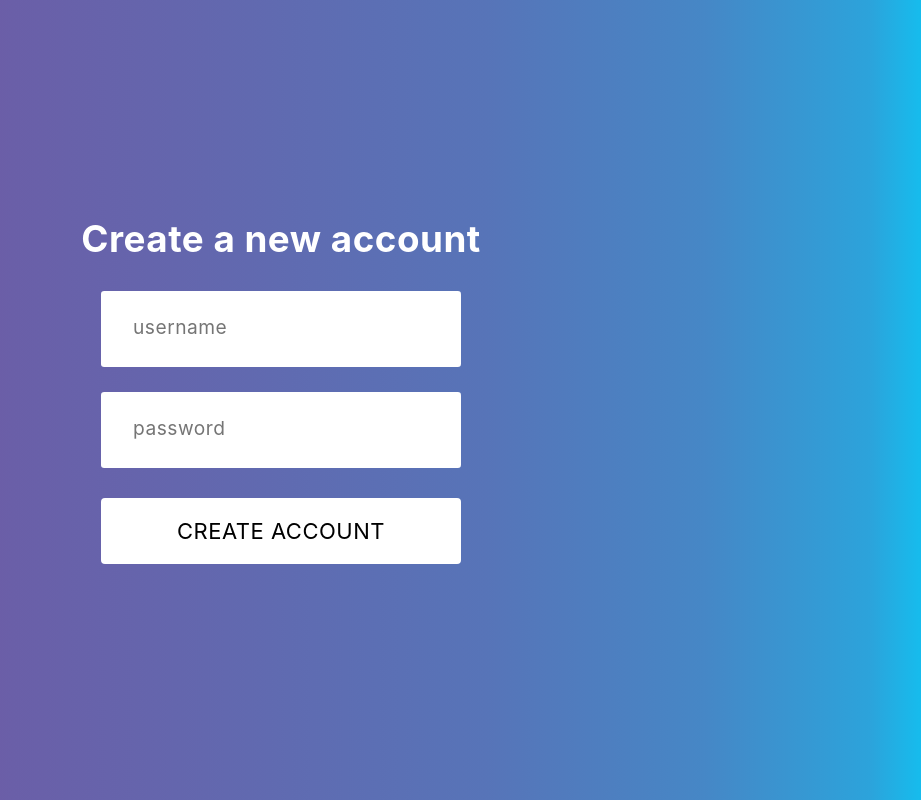
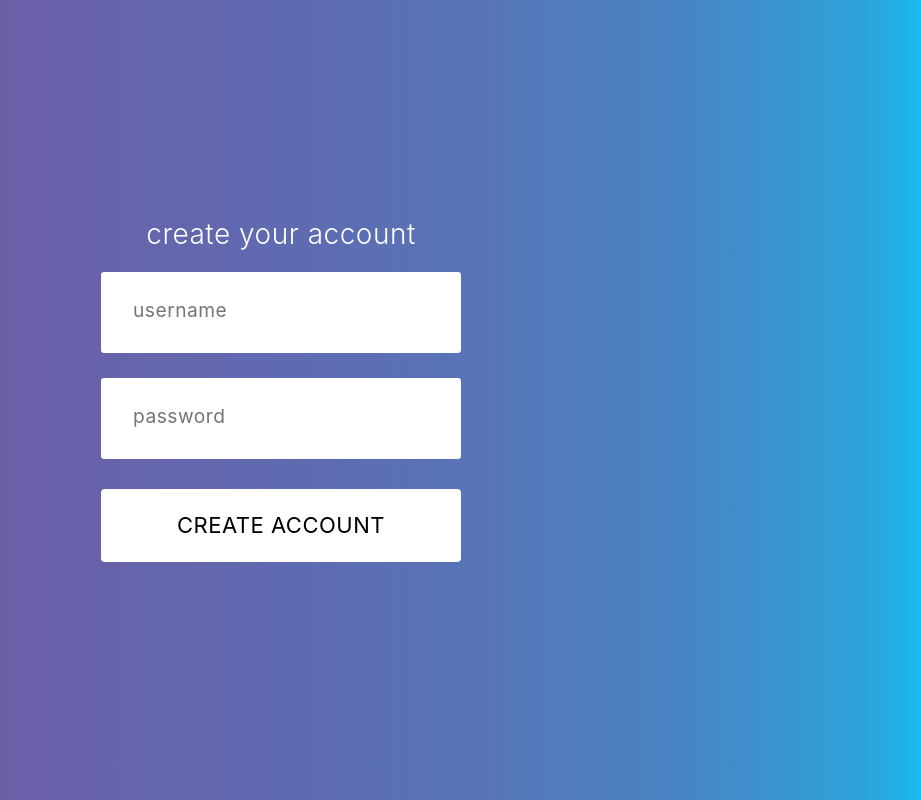
Before and after one commit to amagsid/chat-app, a React (Create React App) app: page /signup in a window 1280 px wide. Shown: the whole page, without its empty margins (359-1280 px from the left). Built offline with nearby package versions, Linux system fonts and the light colour scheme.

Commit message:
added navbar and logout functionality

```diff
--- a/package.json
+++ b/package.json
@@ -8,8 +8,10 @@
     "@testing-library/react": "^11.2.7",
     "@testing-library/user-event": "^12.8.3",
     "axios": "^0.21.1",
+    "bootstrap": "^5.0.2",
     "kill-port": "^1.6.1",
     "react": "^17.0.2",
+    "react-bootstrap": "^2.0.0-beta.4",
     "react-chat-engine": "^1.10.14",
     "react-dom": "^17.0.2",
     "react-icons": "^4.2.0",
--- a/src/App.css
+++ b/src/App.css
@@ -4,7 +4,10 @@
       Helvetica Neue, Arial, Noto Sans, sans-serif, Apple Color Emoji,
       Segoe UI Emoji, Segoe UI Symbol, Noto Color Emoji;
     letter-spacing: 0.5px;
+
+
   }
+
 
   .ce-chat-list {
     background-color: rgb(240, 240, 240) !important;
@@ -78,21 +81,24 @@
   }
 
   .chat-title-container {
-    width: calc(100% - 36px);
+    font-size: 16px;
+    width: 100%;
     padding: 18px;
     text-align: center;
+    background-color: rgb(247, 247, 247);
+    border-radius: 50px;
   }
 
   .chat-title {
     color: #7554a0;
     font-weight: 800;
-    font-size: 24px;
+    font-size: 1.5rem;
   }
 
   .chat-subtitle {
     color: #7554a0;
     font-weight: 600;
-    font-size: 12px;
+    font-size: .5rem;
     padding-top: 4px;
   }
 
@@ -334,3 +340,15 @@
     display: flex;
     align-items: center;
   }
+
+  .account-title{
+    width:100%;
+    padding-bottom: 20px;
+ margin: 0 auto;
+ text-align: center;
+    font-size: 1.75rem;
+    font-weight: 300;
+    color: white;
+
+
+  }
--- a/src/App.js
+++ b/src/App.js
@@ -1,14 +1,19 @@
+import './App.css';
+import 'bootstrap/dist/css/bootstrap.min.css';
 import { ChatEngine } from 'react-chat-engine';
 import ChatFeed from './components/ChatFeed';
+import ChatHeader from './components/ChatHeader';
 import LoginForm from './components/LoginForm';
-import './App.css';
+import SignUp from './screens/SignUp';
+import ChatSettingsTop from './components/ChatSettingsTop';
+
 
 import {
     BrowserRouter as Router,
     Switch,
     Route,
   } from "react-router-dom";
-import SignUp from './screens/SignUp';
+
 
 const App = () => {
 
@@ -25,6 +30,8 @@ const App = () => {
       userName={localStorage.getItem('username')}
       userSecret={localStorage.getItem('password')}
       renderChatFeed={(chatAppProps) =>  <ChatFeed {...chatAppProps} />}
+      renderChatHeader={(chat) => <ChatHeader chat={chat}/> }
+      renderChatSettingsTop={(creds, chat) => <ChatSettingsTop creds={creds} chat={chat}/>}
       onNewMessage={() => new Audio('https://chat-engine-assets.s3.amazonaws.com/click.mp3').play()}/>
 
     </Switch>
--- a/src/components/ChatFeed.jsx
+++ b/src/components/ChatFeed.jsx
@@ -48,12 +48,7 @@ const ChatFeed = (props) => {
     });
   };
 
-  const signOut = () => {
-    localStorage.setItem('username', '');
-    localStorage.setItem('password', '');
 
-    window.location.reload();
-  }
 
   const activeUsersNumber = chat?.people.length
   const onlineArr = []
@@ -64,22 +59,22 @@ const ChatFeed = (props) => {
       {chat ? (
          <div className="chat-feed">
 
-         <button onClick={signOut}>logout</button>
+
          <div className="chat-title-container">
 
          <div className="chat-title">{chat?.title}</div>
          <div className="chat-subtitle">
-           <h3> {activeUsersNumber === 1? ' 1 person' : activeUsersNumber > 1 ? `${activeUsersNumber} people are in this chat` : null }
-           </h3>
+           {/* <h3> {activeUsersNumber === 1? ' 1 person' : activeUsersNumber > 1 ? `${activeUsersNumber} people are in this chat` : null }
+           </h3> */}
            <div className='flex-container'>
-           {chat.people.map((person) =>
+           {/* {chat.people.map((person) =>
            {if (person.person.is_online === true )  {
              // console.log(person.person)
              onlineArr.push(person.person.username)
              // console.log(onlineArr)
-           }})}
+           }})} */}
 
-           <h3>  {onlineArr.length === activeUsersNumber? 'everyone is active' : onlineArr.length === 1 ? `only ${onlineArr[0]} is active` : `only ${ onlineArr.map((user)=> <h6>{user}</h6> )} are active`   }  </h3>
+           {/* <h3>  {onlineArr.length === activeUsersNumber? 'everyone is active' : onlineArr.length === 1 ? `only ${onlineArr[0]} is active` : `only ${ onlineArr.map((user)=> <h6>{user}</h6> )} are active`   }  </h3> */}
          </div>
 
          </div>
--- /dev/null
+++ b/src/components/ChatHeader.jsx
@@ -0,0 +1,13 @@
+import React from 'react'
+
+function ChatHeader(props) {
+    console.log(props)
+    return (
+        <div>
+            <h1>chat header</h1>
+
+        </div>
+    )
+}
+
+export default ChatHeader
--- /dev/null
+++ b/src/components/ChatSettingsTop.jsx
@@ -0,0 +1,14 @@
+import React from 'react'
+
+import NavBar from './NavBar';
+
+function ChatSettingsTop(props) {
+    const {creds, chat} = props
+
+    return (
+        <NavBar/>
+
+    )
+}
+
+export default ChatSettingsTop
--- /dev/null
+++ b/src/components/NavBar.jsx
@@ -0,0 +1,41 @@
+import React from 'react'
+import {Navbar, Container, Nav, NavDropdown } from 'react-bootstrap'
+import { BiLogOut } from "react-icons/bi";
+
+   // <div>
+        //     <button className='logout-button' onClick={signOut}> logout </button>
+
+        // </div>
+
+function NavBar() {
+    const signOut = () => {
+        localStorage.setItem('username', '');
+        localStorage.setItem('password', '');
+
+        window.location.reload();
+      }
+
+    return (
+        <Navbar bg="light" expand="lg">
+        <Container>
+
+          <Navbar.Toggle aria-controls="basic-navbar-nav" />
+          <Navbar.Collapse id="basic-navbar-nav">
+            <Nav className="me-auto">
+              {/* <Nav.Link href="#home">Home</Nav.Link>
+              <Nav.Link href="#link">Link</Nav.Link> */}
+              <NavDropdown title="Go to" id="basic-nav-dropdown">
+                <NavDropdown.Item href="#action/3.1">Chat settings (coming soon)</NavDropdown.Item>
+                <NavDropdown.Item href="#action/3.2">Profile (coming soon)</NavDropdown.Item>
+                {/* <NavDropdown.Item href="#action/3.3">Something</NavDropdown.Item> */}
+                <NavDropdown.Divider />
+                <NavDropdown.Item onClick={signOut} href="#action/3.4"><BiLogOut/> Logout</NavDropdown.Item>
+              </NavDropdown>
+            </Nav>
+          </Navbar.Collapse>
+        </Container>
+      </Navbar>
+    )
+}
+
+export default NavBar
--- a/src/screens/EmptyChatScreen.jsx
+++ b/src/screens/EmptyChatScreen.jsx
@@ -4,7 +4,6 @@ import { IoIosArrowBack } from "react-icons/io";
 
 function EmptyChatScreen() {
 
-    const emptyChat = './'
 
     return (
         <div className='no-chat-container'>
--- a/src/screens/SignUp.jsx
+++ b/src/screens/SignUp.jsx
@@ -4,6 +4,10 @@ import axios from 'axios'
 import {
     Link
   } from "react-router-dom";
+
+  import { FaThumbsUp } from "react-icons/fa";
+
+
 
 function SignUp() {
     const [firstName, setFirstName] = useState('');
@@ -95,8 +99,8 @@ function SignUp() {
 
         <div className="wrapper">
             <div className="form">
-                <h4 className="title"> {!isCreated ? 'Create a new account' :` user created! you can start chatting now!`}  </h4>
-                {isCreated &&  <button onClick={redirectToChat}> go to chat</button> }
+                <h4 className="account-title"> {!isCreated ? 'create your account' :` Wohoo! account created `} {isCreated &&<FaThumbsUp className='faa-bounce faa-slow animatied '/>}  </h4>
+                {/* {isCreated &&  <button onClick={redirectToChat}> go to chat</button> } */}
 
                 <form onSubmit={handleSubmit}>
                 {/* <input type="text" value={firstName} onChange={(e) => setFirstName(e.target.value)} className="input" placeholder="first name" required />
@@ -109,7 +113,9 @@ function SignUp() {
                     {/* <input type="password" value={confirmPassword} onChange={(e) => setConfirmPassword(e.target.value)} className="input" placeholder="confirm password" required /> */}
 
                     <div align="center">
-                        <button type="submit" className="button"> <span>Create account</span>
+
+                        <button type="submit" className="button" onClick={isCreated ? redirectToChat: null }>
+                           <span> {isCreated ? 'chat now' : 'Create account'} </span>
                         </button>
                     </div>
                 </form>
```
Also changed, not shown: 1 other file (tests, documents, lock files or other folders).
